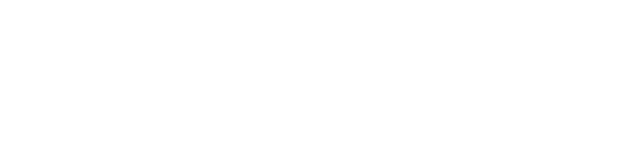
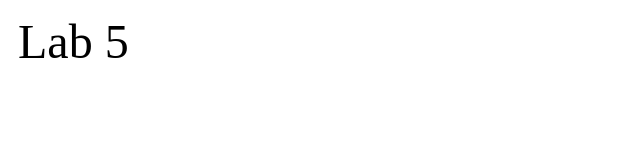
Before and after one commit to JohnMcGrath/John_McGrath_Devices, a plain HTML site: page Lab5/Lab5.html in a window 1280 px wide. Shown: the whole page, without its empty margins (0-640 px from the left). Drawn offline with Linux system fonts and the light colour scheme.

Commit message:
Lab5-2 Done

```diff
--- a/Lab5/main.js
+++ b/Lab5/main.js
@@ -1,3 +1,6 @@
+//Global Variable
+app={};
+
 var ctx;
 var canvas;
 
@@ -17,4 +20,9 @@ var Game = function(){
 function main()
 {
 	var myGame = new Game();
+	app.myScene = new Scene("Lab 5");
+
+	app.myScene.Start();
+	app.myScene.DrawTitle();
+	app.myScene.End();
 }
--- /dev/null
+++ b/Lab5/scene.js
@@ -0,0 +1,20 @@
+var Scene = function(initTitle)
+{
+this.title = initTitle;
+console.log(this.title);
+};
+
+
+Scene.prototype.Start = function(){
+	console.log("Scene Started");
+};
+
+Scene.prototype.End = function(){
+console.log("Scene Ended");
+};
+
+Scene.prototype.DrawTitle = function(){
+	app.ctx = canvas.getContext("2d");
+	app.ctx.font = "48px serif";
+	app.ctx.fillText(this.title, 10, 50);
+};
```
Also changed, not shown: Lab5/Lab5.html (+2 -0 lines).
